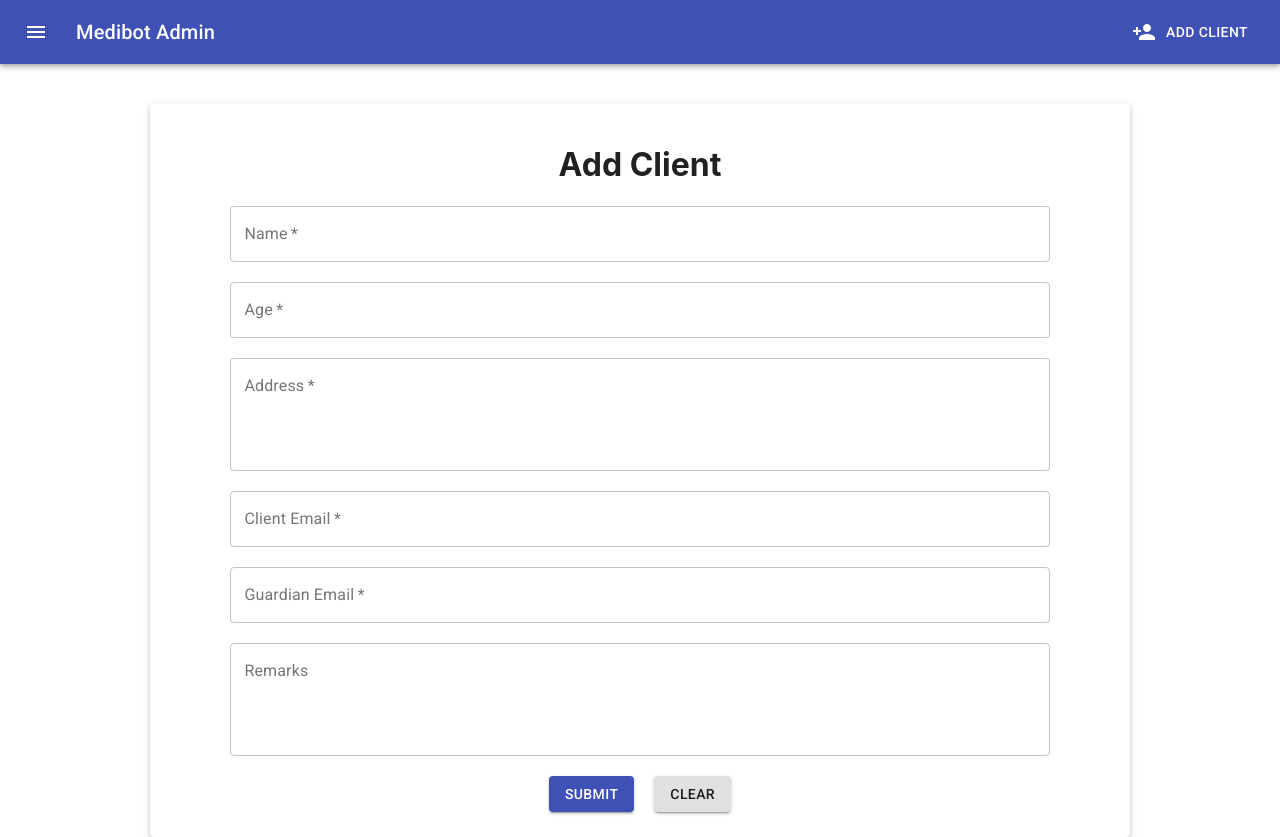
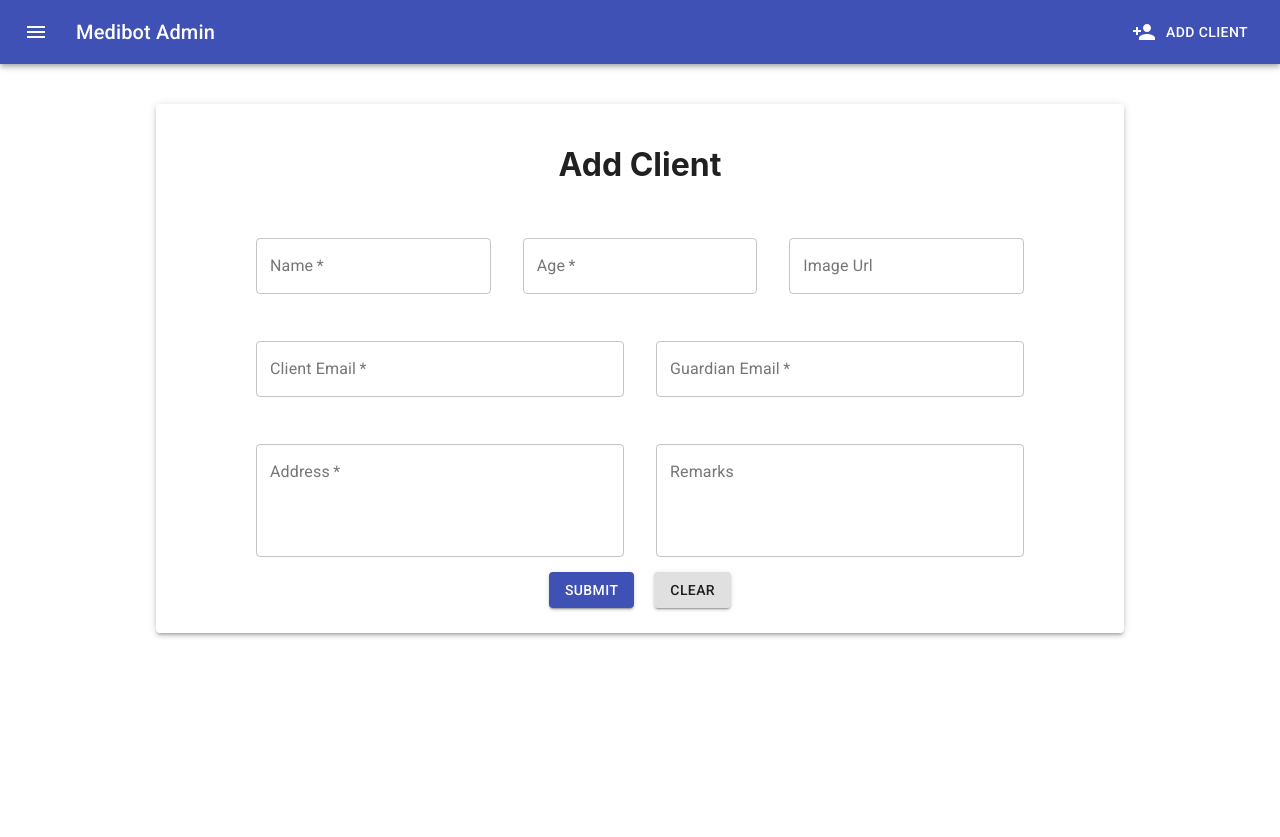
Before and after one commit to 5-bits/Admin-Frontend, a React (Create React App) app: page /add in a window 1280 px wide. After the commit the page ends 800 px from the top, so only its background shows below. Built offline with nearby package versions, Linux system fonts and the light colour scheme.

Commit message:
integrated form hook

```diff
--- a/package.json
+++ b/package.json
@@ -16,6 +16,7 @@
     "@types/react-router-dom": "^5.1.7",
     "react": "^17.0.1",
     "react-dom": "^17.0.1",
+    "react-hook-form": "^6.15.1",
     "react-router-dom": "^5.2.0",
     "react-scripts": "4.0.1",
     "typescript": "^4.0.3",
--- a/src/components/AddUser.tsx
+++ b/src/components/AddUser.tsx
@@ -2,22 +2,24 @@ import React from 'react';
 import TextField from '@material-ui/core/TextField';
 import Paper from '@material-ui/core/Paper';
 import Button from '@material-ui/core/Button';
-
 import { makeStyles } from '@material-ui/core/styles';
+import {useForm} from 'react-hook-form';
+import Grid from '@material-ui/core/Grid';
+import { deepPurple } from '@material-ui/core/colors';
 
 const useStyles = makeStyles((theme) => ({
     inp: {
       minWidth: 100,
       display : 'flex',
       margin : 'auto',
-      marginBottom : 20,
+      marginBottom : 15,
     },
     paper : {
         paddingTop : 20,
         paddingBottom : 25,
-        paddingLeft : 80,
-        paddingRight : 80,
-        width : "80%",
+        paddingLeft : 100,
+        paddingRight : 100,
+        width : "75%",
         margin : "auto",
         marginTop : 40,
         textAlign : "center"
@@ -25,6 +27,13 @@ const useStyles = makeStyles((theme) => ({
     button : {
         marginLeft : 10,
         marginRight : 10,
+    },
+    avatar : {
+        height: '50px',
+        width: '50px',
+        fontSize : '35px',
+        color: theme.palette.getContrastText(deepPurple[500]),
+        backgroundColor: deepPurple[500],
     }
   }));
 
@@ -32,18 +41,43 @@ const useStyles = makeStyles((theme) => ({
 const AddUser = (props : any) => {
 
     const classes = useStyles();
+    const {register, handleSubmit, setValue} = useForm();
+
+    const submitForm = (data : any)=> {
+        console.log(data);
+    }
 
     return (
         <div>
             <Paper className={classes.paper} elevation={3}>
                 <h1>Add Client</h1>
-                <form>
-                    <TextField required className={classes.inp} id="filled-basic" label="Name" variant="outlined" />
-                    <TextField required className={classes.inp} id="filled-basic" label="Age" type="number" variant="outlined" />
-                    <TextField required className={classes.inp} id="filled-basic" label="Address" multiline rows={4} variant="outlined" />
-                    <TextField required className={classes.inp} id="filled-basic" label="Client Email" type="email" variant="outlined" />
-                    <TextField required className={classes.inp} id="filled-basic" label="Guardian Email" type="email" variant="outlined" />
-                    <TextField className={classes.inp} id="filled-basic" label="Remarks" multiline rows={4} variant="outlined" />
+                <form onSubmit={handleSubmit(submitForm)}>
+                    <Grid container spacing={4}>
+                        <Grid item xs={11}></Grid>
+                        <Grid item xs={4}>
+                            <TextField inputRef={register} required className={classes.inp} id="filled-basic" label="Name" variant="outlined" name="name"/>
+                        </Grid>
+                        <Grid item xs={4}>
+                            <TextField inputRef={register} required className={classes.inp} id="filled-basic" label="Age" type="number" variant="outlined" name="age"/>
+                        </Grid>
+                        <Grid item xs={4}>
+                            <TextField inputRef={register} className={classes.inp} id="filled-basic" label="Image Url" type="url" variant="outlined" name="imageUrl" />
+                        </Grid>
+
+                        <Grid item xs={6}>
+                            <TextField inputRef={register} required className={classes.inp} id="filled-basic" label="Client Email" type="email" variant="outlined" name="email1" />
+                        </Grid>
+                        <Grid item xs={6}>
+                            <TextField inputRef={register} required className={classes.inp} id="filled-basic" label="Guardian Email" type="email" variant="outlined" name="email2" />
+                        </Grid>
+
+                        <Grid item xs={6}>
+                            <TextField inputRef={register} required className={classes.inp} id="filled-basic" label="Address" multiline rows={4} variant="outlined" name="address" />
+                        </Grid>
+                        <Grid item xs={6}>
+                            <TextField inputRef={register} className={classes.inp} id="filled-basic" label="Remarks" multiline rows={4} variant="outlined" name="remarks" />
+                        </Grid>
+                    </Grid>
 
                     <Button variant="contained" color="primary" type="submit" className={classes.button}>Submit</Button>
                     <Button variant="contained" type="reset" className={classes.button}>Clear</Button>
--- a/src/components/UserCard.tsx
+++ b/src/components/UserCard.tsx
@@ -57,9 +57,7 @@ const UserCard = (props : {data : userInterface}) => {
                         Age : {props.data.age}
                     </Typography>
                     <Typography variant="body2" component="p">
-                        Some random info here<br />
-                        Some random info here<br />
-                        Some random info here<br />
+                        {props.data.remarks}
                     </Typography>
                 </CardContent>
                 <CardActions>
--- a/src/components/UserList.tsx
+++ b/src/components/UserList.tsx
@@ -10,11 +10,51 @@ const AddUser = (props : any) => {
 
     const [userList, setUserList] = useState(
         [
-            {name : "Josiitaa",  age:18, imageUrl : "https://i.pinimg.com/originals/be/ac/96/beac96b8e13d2198fd4bb1d5ef56cdcf.jpg"},
-            {name : "Aditya",    age:18, imageUrl : ""},
-            {name : "Pratik",    age:18, imageUrl : "https://i.pinimg.com/564x/04/bb/21/04bb2164bbfa3684118a442c17d086bf.jpg"},
-            {name : "Pritviraj", age:18, imageUrl : ""},
-            {name : "Ganesh",    age:18, imageUrl : ""}
+            {
+                name : "Josiitaa",
+                age:18,
+                address : "Chennai",
+                imageUrl : "https://i.pinimg.com/originals/be/ac/96/beac96b8e13d2198fd4bb1d5ef56cdcf.jpg",
+                email1 : "test1@test.com",
+                email2 : "test2@test.com",
+                remarks : "Hello \n Lorem Ipsum dolor \n Some other random stuff here too"
+            },
+            {
+                name : "Aditya",
+                age:18,
+                address : "Delhi",
+                imageUrl : "",
+                email1 : "test1@test.com",
+                email2 : "test2@test.com",
+                remarks : "Hello \n Lorem Ipsum dolor \n Some other random stuff here too"
+            },
+            {
+                name : "Pratik",
+                age:18,
+                address : "Kolkata",
+                imageUrl : "https://i.pinimg.com/564x/04/bb/21/04bb2164bbfa3684118a442c17d086bf.jpg",
+                email1 : "test1@test.com",
+                email2 : "test2@test.com",
+                remarks : "Hello \n Lorem Ipsum dolor \n Some other random stuff here too"
+            },
+            {
+                name : "Prithviraj",
+                age:18,
+                address : "Chennai",
+                imageUrl : "",
+                email1 : "test1@test.com",
+                email2 : "test2@test.com",
+                remarks : "Hello \n Lorem Ipsum dolor \n Some other random stuff here too"
+            },
+            {
+                name : "Ganesh",
+                age:18,
+                address : "Chennai",
+                imageUrl : "",
+                email1 : "test1@test.com",
+                email2 : "test2@test.com",
+                remarks : "Hello \n Lorem Ipsum dolor \n Some other random stuff here too"
+            },
         ]
     );
 
--- a/src/interfaces.ts
+++ b/src/interfaces.ts
@@ -1,5 +1,9 @@
 export interface userInterface {
     name : string,
     age : number,
-    imageUrl : string|undefined,
+    address : string,
+    imageUrl? : string,
+    email1 : string,
+    email2 : string,
+    remarks? : string,
 } ;
```
Also changed, not shown: 1 other file (tests, documents, lock files or other folders).
